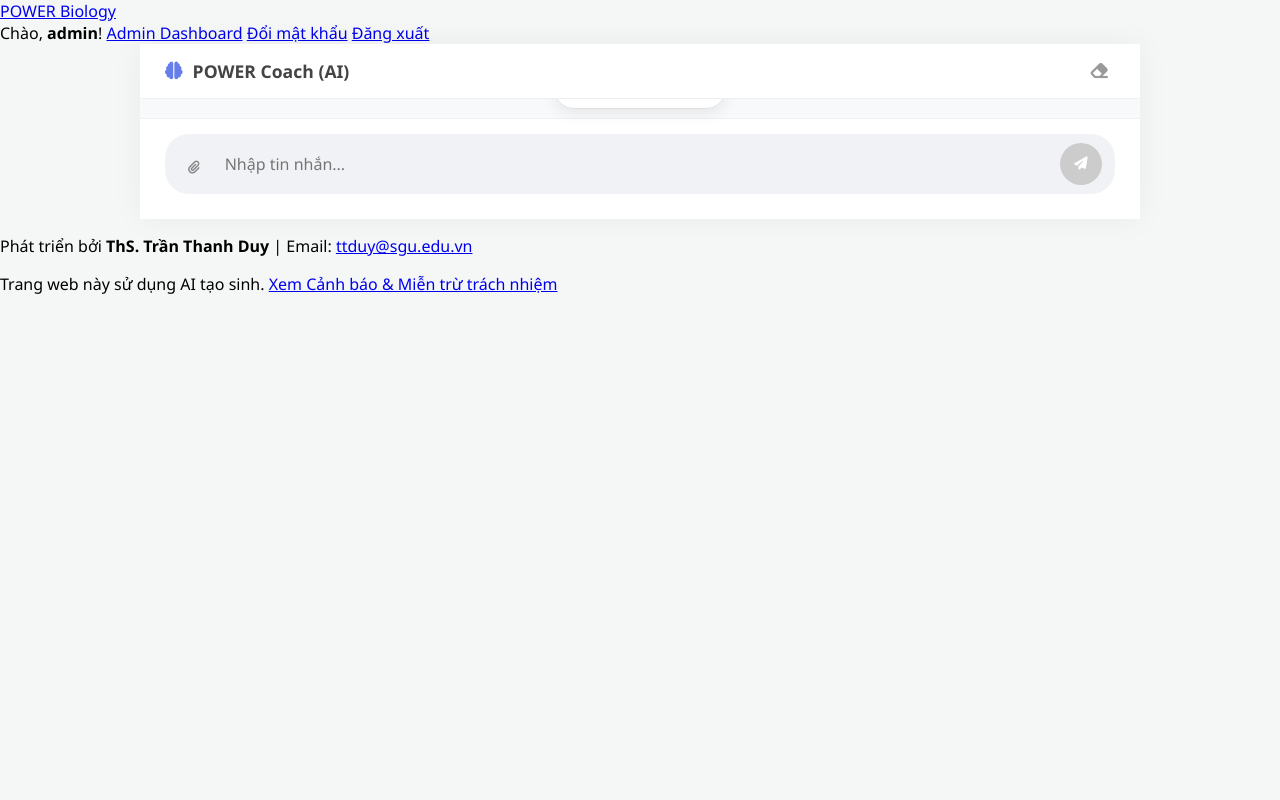
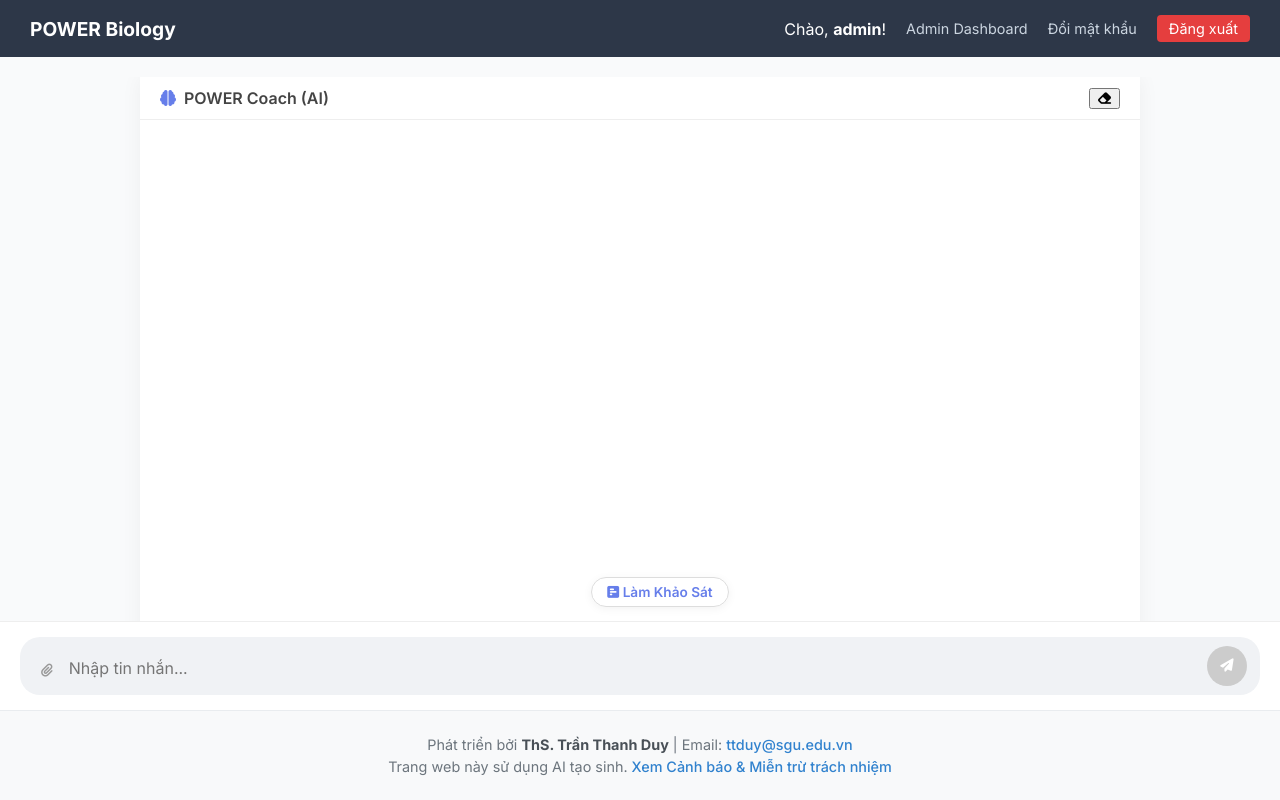
Before and after one commit to tranthanhduysph-coder/power-biology, a Flask app: page /chatbot/ai in a window 1280 px wide. Run offline with Flask 3, Linux system fonts and the light colour scheme; a user stored in the database is signed in; data comes from the database, SQL or seed files in the repository; data that the repository does not hold is empty.

Commit message:
Update style.css

```diff
--- a/static/css/style.css
+++ b/static/css/style.css
@@ -1,147 +1,112 @@
-/* --- 1. CẤU HÌNH CHUNG --- */
+/* --- GLOBAL --- */
 :root {
-    --user-gradient: linear-gradient(135deg, #667eea 0%, #764ba2 100%); /* Màu User */
-    --bot-bg: #ffffff;
-    --bg-app: #f4f7f6;
+    --primary: #667eea;
     --text-dark: #333;
-    --text-light: #fff;
-    --shadow-sm: 0 2px 5px rgba(0,0,0,0.05);
-    --shadow-md: 0 4px 15px rgba(0,0,0,0.1);
+    --bg-light: #f9fafb;
 }
 
 body {
-    background-color: var(--bg-app);
-    font-family: 'Segoe UI', Roboto, Helvetica, Arial, sans-serif;
-    margin: 0; padding: 0;
+    font-family: 'Inter', sans-serif;
+    background-color: var(--bg-light);
+    margin: 0;
+    padding: 0;
     height: 100vh;
-    display: flex; flex-direction: column;
+    display: flex;
+    flex-direction: column; /* Quan trọng để Footer nằm dưới */
 }
 
-/* Scrollbar đẹp */
-::-webkit-scrollbar { width: 6px; }
-::-webkit-scrollbar-thumb { background: #ccc; border-radius: 3px; }
-::-webkit-scrollbar-track { background: transparent; }
+/* --- NAVBAR --- */
+.navbar {
+    background: #2d3748;
+    color: white;
+    padding: 15px 30px;
+    display: flex;
+    justify-content: space-between;
+    align-items: center;
+    flex-shrink: 0; /* Không co lại */
+}
+.nav-brand a { color: white; text-decoration: none; font-size: 1.2rem; font-weight: 700; }
+.nav-links { display: flex; gap: 20px; align-items: center; }
+.nav-links a { color: #cbd5e0; text-decoration: none; font-size: 0.9rem; }
+.nav-links a:hover { color: white; }
+.logout-btn { background: #e53e3e; padding: 5px 12px; border-radius: 4px; color: white !important; }
 
-/* --- 2. KHUNG CHAT (WRAPPER) --- */
-.chat-wrapper {
-    flex: 1;
-    display: flex; flex-direction: column;
-    max-width: 1000px;
-    margin: 0 auto;
-    width: 100%;
-    background: #fff;
-    box-shadow: 0 0 30px rgba(0,0,0,0.05);
+/* --- FLASH MESSAGES --- */
+.flash-messages { padding: 10px 30px; flex-shrink: 0; }
+.alert { padding: 10px; border-radius: 5px; margin-bottom: 5px; font-size: 0.9rem; }
+.alert-success { background: #c6f6d5; color: #2f855a; }
+.alert-danger { background: #fed7d7; color: #c53030; }
+.alert-info { background: #bee3f8; color: #2b6cb0; }
+
+/* --- MAIN CONTENT --- */
+.main-content {
+    flex: 1; /* Chiếm hết khoảng trống còn lại */
+    overflow: hidden; /* Để chat box tự scroll bên trong */
+    display: flex;
+    flex-direction: column;
     position: relative;
 }
 
-/* Header */
-.chat-header {
-    padding: 15px 25px;
-    background: #fff;
-    border-bottom: 1px solid #eee;
-    display: flex; justify-content: space-between; align-items: center;
-    z-index: 10;
-}
-.bot-identity { font-weight: 700; color: #444; display: flex; align-items: center; gap: 10px; font-size: 1.1rem; }
-.header-actions button { background: none; border: none; cursor: pointer; color: #999; font-size: 1.1rem; transition: 0.2s; }
-.header-actions button:hover { color: #dc3545; }
-
-/* Khu vực tin nhắn */
-.chat-box {
-    flex: 1;
-    overflow-y: auto;
-    padding: 20px 25px 100px 25px; /* Để trống phần dưới cho input */
-    background: #f8f9fa;
-    display: flex; flex-direction: column; gap: 18px;
+/* --- FOOTER STYLE (Giống hình mẫu) --- */
+.site-footer {
+    background-color: #f8f9fa;
+    border-top: 1px solid #e9ecef;
+    padding: 20px 0;
+    text-align: center;
+    color: #6c757d;
+    font-size: 0.9rem;
+    flex-shrink: 0; /* Không bị co ép */
+    z-index: 100;
 }
 
-/* --- 3. BONG BÓNG CHAT --- */
-.message {
-    display: flex; align-items: flex-end; gap: 12px;
-    max-width: 85%;
-    animation: fadeIn 0.3s ease;
-}
-@keyframes fadeIn { from { opacity: 0; transform: translateY(10px); } to { opacity: 1; transform: translateY(0); } }
-
-/* Style BOT */
-.message.assistant { align-self: flex-start; }
-.message.assistant .avatar {
-    width: 36px; height: 36px; background: #fff; color: #10a37f;
-    border-radius: 50%; display: flex; align-items: center; justify-content: center;
-    box-shadow: var(--shadow-sm); font-size: 1.2rem;
-}
-.message.assistant .bubble {
-    background: var(--bot-bg); color: var(--text-dark);
-    padding: 14px 18px; border-radius: 18px 18px 18px 4px;
-    box-shadow: var(--shadow-sm); line-height: 1.5; font-size: 0.95rem;
+.footer-content p {
+    margin: 5px 0;
 }
 
-/* Style USER */
+.footer-content b {
+    color: #495057;
+}
+
+.footer-content a {
+    color: #3182ce;
+    text-decoration: none;
+    font-weight: 500;
+}
+
+.footer-content a:hover {
+    text-decoration: underline;
+}
+
+/* --- CHAT CSS CŨ (Giữ nguyên phần đẹp) --- */
+.chat-wrapper { flex: 1; display: flex; flex-direction: column; background: #fff; width: 100%; max-width: 1000px; margin: 0 auto; box-shadow: 0 0 20px rgba(0,0,0,0.05); }
+.chat-header { padding: 10px 20px; border-bottom: 1px solid #eee; display: flex; justify-content: space-between; align-items: center; }
+.bot-identity { font-weight: 600; color: #444; display: flex; align-items: center; gap: 8px; }
+.chat-box { flex: 1; overflow-y: auto; padding: 20px; padding-bottom: 100px; display: flex; flex-direction: column; gap: 15px; background: #fff; }
+
+/* Messages */
+.message { display: flex; align-items: flex-end; gap: 10px; max-width: 85%; animation: fadeIn 0.3s; }
+@keyframes fadeIn { from { opacity: 0; transform: translateY(5px); } to { opacity: 1; transform: translateY(0); } }
 .message.user { align-self: flex-end; flex-direction: row-reverse; }
+.message.assistant .avatar { width: 32px; height: 32px; background: #fff; border: 1px solid #ddd; border-radius: 50%; display: flex; align-items: center; justify-content: center; color: #667eea; }
 .message.user .avatar { display: none; }
-.message.user .bubble {
-    background: var(--user-gradient); color: var(--text-light);
-    padding: 12px 18px; border-radius: 18px 18px 4px 18px;
-    box-shadow: var(--shadow-md); line-height: 1.5; font-size: 0.95rem;
-}
+.message.assistant .bubble { background: #f1f3f5; color: #333; padding: 12px 16px; border-radius: 12px 12px 12px 2px; line-height: 1.5; }
+.message.user .bubble { background: linear-gradient(135deg, #667eea, #764ba2); color: white; padding: 12px 16px; border-radius: 12px 12px 2px 12px; line-height: 1.5; }
 .message.user .bubble a { color: #fff; text-decoration: underline; }
 
-/* --- 4. KHUNG NHẬP LIỆU --- */
-.input-area-wrapper {
-    position: absolute; bottom: 0; left: 0; right: 0;
-    background: #fff; padding: 15px 25px 25px 25px;
-    border-top: 1px solid #f0f0f0;
-}
-
-/* Nút tiện ích nổi (Khảo sát) */
-.utilities-bar {
-    position: absolute; top: -50px; left: 0; right: 0;
-    display: flex; justify-content: center; pointer-events: none;
-}
-.utility-chip {
-    pointer-events: auto; background: rgba(255,255,255,0.95);
-    padding: 8px 20px; border-radius: 30px;
-    box-shadow: 0 4px 15px rgba(0,0,0,0.08);
-    color: #10a37f; font-weight: 600; text-decoration: none;
-    display: flex; align-items: center; gap: 8px;
-    transition: 0.2s; border: 1px solid #e0e0e0; backdrop-filter: blur(5px);
-}
-.utility-chip:hover { transform: translateY(-3px); background: #10a37f; color: #fff; }
-
-/* Ô nhập liệu */
-.input-container {
-    display: flex; align-items: flex-end; background: #f0f2f5;
-    border-radius: 24px; padding: 8px 12px; gap: 10px;
-    border: 1px solid transparent; transition: 0.2s;
-}
-.input-container:focus-within { background: #fff; border-color: #667eea; box-shadow: 0 0 0 4px rgba(102, 126, 234, 0.1); }
-
-textarea {
-    flex: 1; background: transparent; border: none; outline: none;
-    font-family: inherit; font-size: 1rem; padding: 10px 5px;
-    resize: none; max-height: 140px; color: #333;
-}
-
-.action-btn {
-    background: none; border: none; cursor: pointer; color: #888;
-    padding: 10px; border-radius: 50%; transition: 0.2s;
-}
-.action-btn:hover { background: #e4e6eb; color: #555; }
-
-.send-btn {
-    background: var(--user-gradient); color: white;
-    width: 42px; height: 42px; border-radius: 50%;
-    display: flex; align-items: center; justify-content: center;
-    transition: 0.2s; cursor: pointer; border: none; box-shadow: 0 2px 5px rgba(0,0,0,0.1);
-}
+/* Input Area */
+.input-area-wrapper { position: absolute; bottom: 0; left: 0; right: 0; background: #fff; padding: 15px 20px; border-top: 1px solid #eee; }
+.utilities-bar { position: absolute; top: -45px; width: 100%; display: flex; justify-content: center; pointer-events: none; }
+.utility-chip { pointer-events: auto; background: rgba(255,255,255,0.95); padding: 6px 15px; border-radius: 20px; border: 1px solid #ddd; color: #667eea; text-decoration: none; font-weight: 600; font-size: 0.85rem; box-shadow: 0 2px 10px rgba(0,0,0,0.05); transition: 0.2s; }
+.utility-chip:hover { transform: translateY(-2px); background: #667eea; color: white; }
+.input-container { display: flex; align-items: flex-end; background: #f0f2f5; border-radius: 20px; padding: 8px 12px; gap: 8px; border: 1px solid transparent; transition: 0.2s; }
+.input-container:focus-within { background: #fff; border-color: #667eea; box-shadow: 0 0 0 3px rgba(102,126,234,0.1); }
+textarea { flex: 1; background: transparent; border: none; outline: none; font-family: inherit; font-size: 1rem; resize: none; max-height: 120px; padding: 8px 0; }
+.action-btn { background: none; border: none; cursor: pointer; color: #999; padding: 8px; transition: 0.2s; }
+.action-btn:hover { color: #333; }
+.send-btn { background: linear-gradient(135deg, #667eea, #764ba2); color: white; width: 40px; height: 40px; border-radius: 50%; border: none; display: flex; align-items: center; justify-content: center; cursor: pointer; transition: 0.2s; }
 .send-btn:hover { transform: scale(1.05); }
-.send-btn:disabled { background: #ccc; transform: none; box-shadow: none; cursor: default; }
-
-/* Typing Indicator */
-.typing span {
-    display: inline-block; width: 6px; height: 6px; background: #bbb;
-    border-radius: 50%; margin: 0 2px; animation: bounce 1.4s infinite;
-}
+.send-btn:disabled { background: #ccc; cursor: default; transform: none; }
+.typing span { display: inline-block; width: 6px; height: 6px; background: #bbb; border-radius: 50%; margin: 0 2px; animation: bounce 1.4s infinite; }
 .typing span:nth-child(2) { animation-delay: 0.2s; }
 .typing span:nth-child(3) { animation-delay: 0.4s; }
 @keyframes bounce { 0%, 100% { transform: translateY(0); } 50% { transform: translateY(-5px); } }
```
